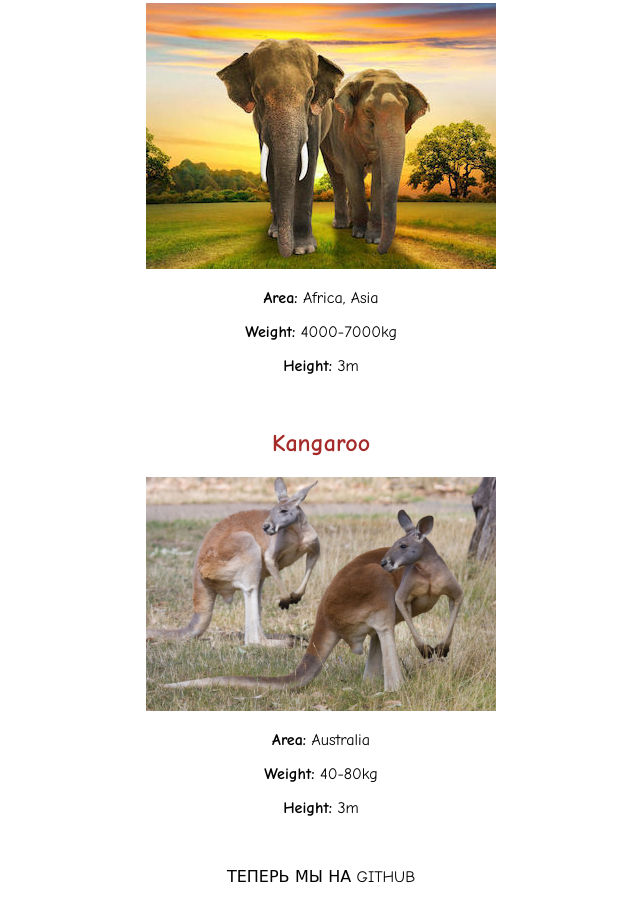
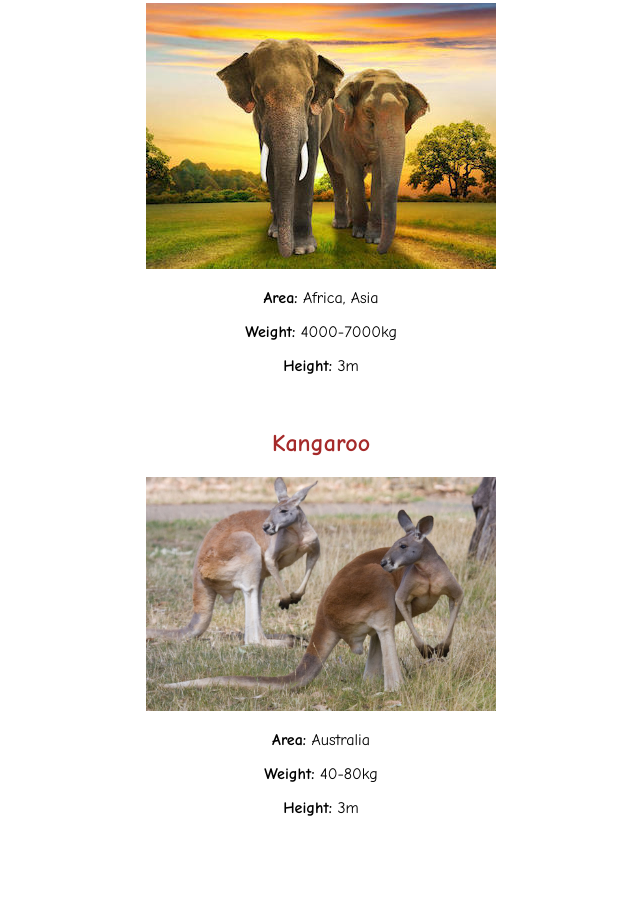
Before and after one commit to Un4ro/wild_animals, a plain HTML site: page index.html in a window 1280 px wide. Shown: the part 796-1698 px from the top of the page, without its empty margins (319-959 px from the left). After the commit the page ends 1655 px from the top, so only its background shows below. Drawn offline with Linux system fonts and the light colour scheme.

```diff
--- a/index.html
+++ b/index.html
@@ -43,6 +43,5 @@
     <p><b>Weight:</b> 40-80kg</p>
     <p><b>Height:</b> 3m</p>
     <br>
-	<p>ТЕПЕРЬ МЫ НА GITHUB</p>
   </body>
 </html>
```
